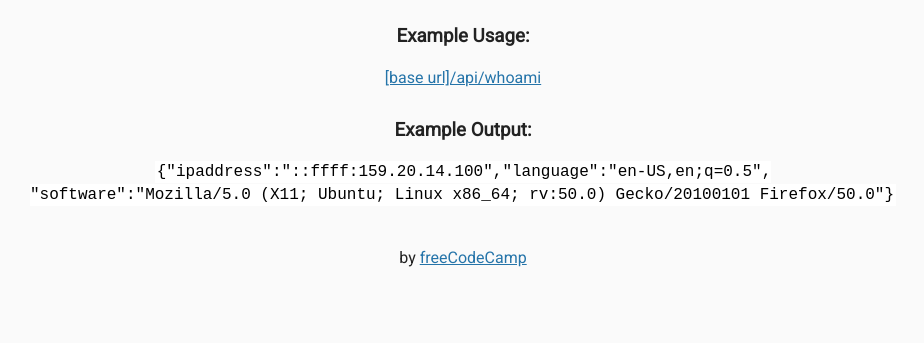
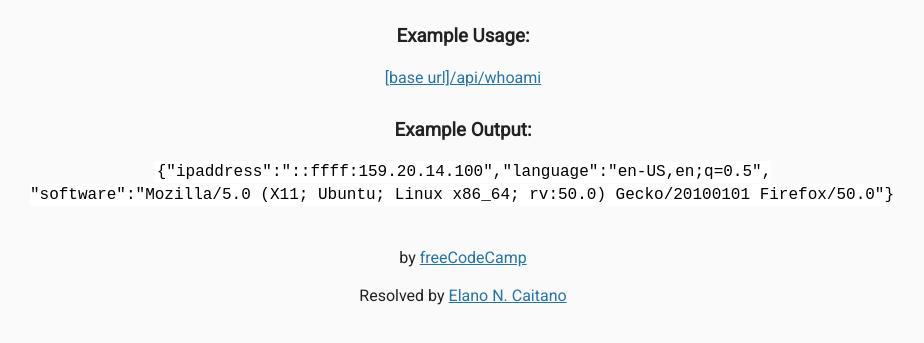
Before and after one commit to elanonc/Request-Header-Parser-Microservice, a website: page views/index.html in a window 1280 px wide. Shown: the part 67-410 px from the top of the page, without its empty margins (177-1101 px from the left). Drawn offline with Linux system fonts and the light colour scheme; files that its build step writes are made by us from their sources.

Commit message:
Alteração na pagina

```diff
--- a/views/index.html
+++ b/views/index.html
@@ -27,6 +27,7 @@
         <p>
           by <a href="https://www.freecodecamp.org">freeCodeCamp</a>
         </p>
+          <p>Resolved by <a href="https://www.linkedin.com/in/elanonc/">Elano N. Caitano</a></p>
       </div>
    </body>
 
```
